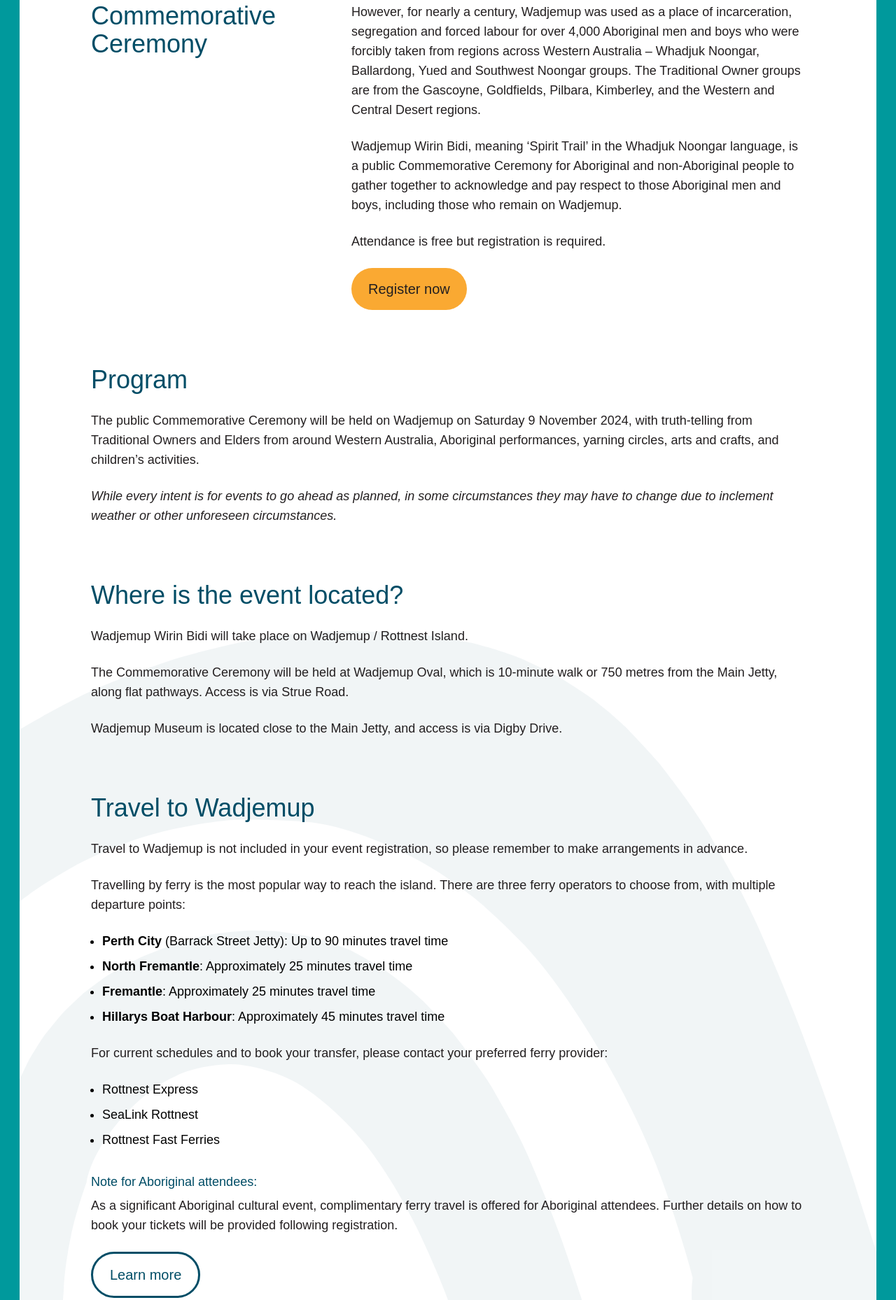
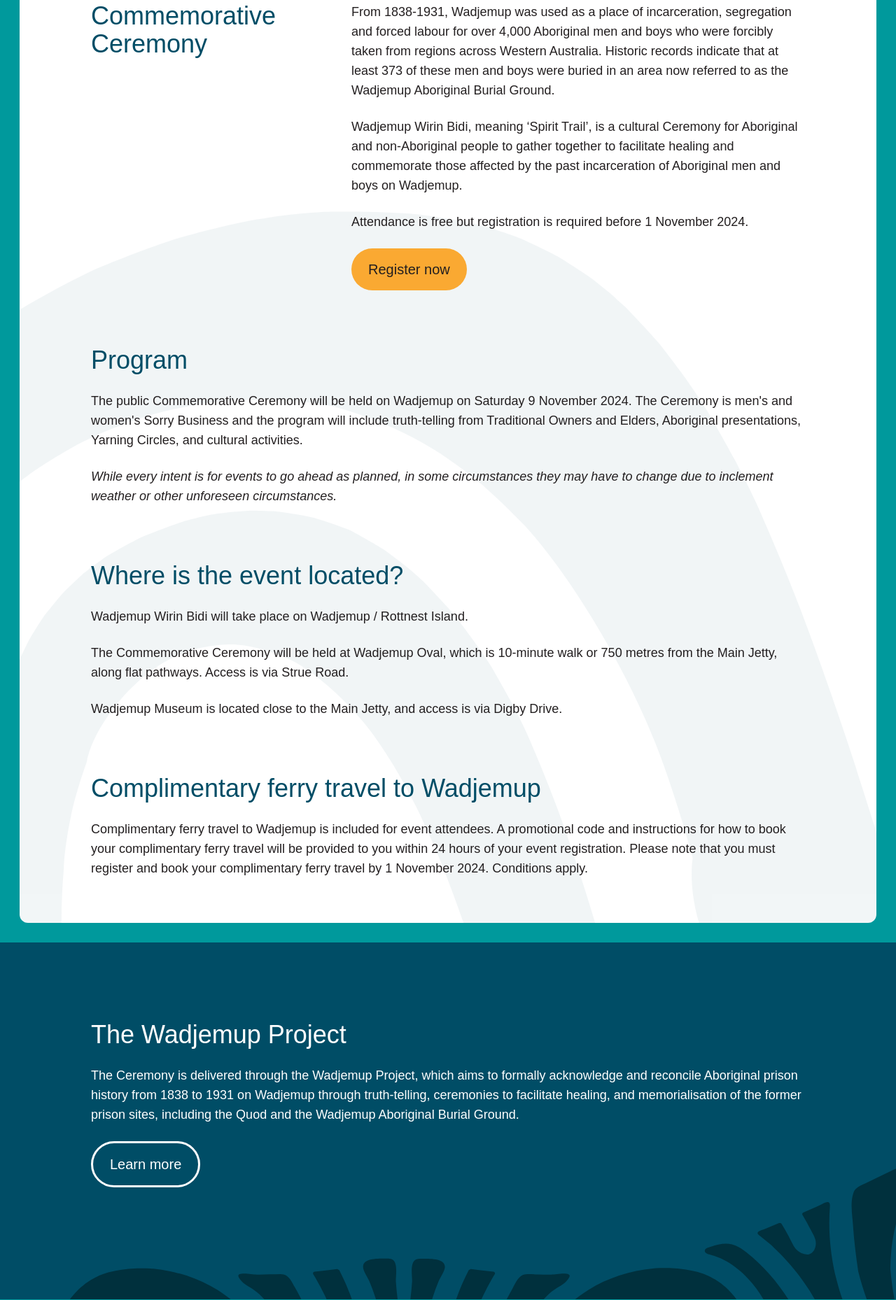
Before and after one commit to tomcbrennan/wadjemup-commemorative, a website: page index.html in a window 1280 px wide. Shown: the part 1517-3375 px from the top of the page at 70% size. Drawn offline with Linux system fonts and the light colour scheme; a script that the page names is missing; a small style sheet from the web is missing; a web font is replaced by a local one.

Commit message:
Update index.html
Edited intro, updated program, added registration deadline, added complimentary ferry travel.

```diff
--- a/index.html
+++ b/index.html
@@ -67,9 +67,9 @@
 							</div>
 							<div class="col-span-1 lg:col-span-2 block-content">
 								<p>The Whadjuk Noongar people are the Traditional Owners of Wadjemup / Rottnest Island, and their connection to the island is long, significant, and enduring.</p>
-								<p>However, for nearly a century, Wadjemup was used as a place of incarceration, segregation and forced labour for over 4,000 Aboriginal men and boys who were forcibly taken from regions across Western Australia – Whadjuk Noongar, Ballardong, Yued and Southwest Noongar groups. The Traditional Owner groups are from the Gascoyne, Goldfields, Pilbara, Kimberley, and the Western and Central Desert regions.</p>
-								<p>Wadjemup Wirin Bidi, meaning ‘Spirit Trail’ in the Whadjuk Noongar language, is a public Commemorative Ceremony for Aboriginal and non-Aboriginal people to gather together to acknowledge and pay respect to those Aboriginal men and boys, including those who remain on Wadjemup.</p>
-								<p>Attendance is free but registration is required.</p>
+								<p>From 1838-1931, Wadjemup was used as a place of incarceration, segregation and forced labour for over 4,000 Aboriginal men and boys who were forcibly taken from regions across Western Australia. Historic records indicate that at least 373 of these men and boys were buried in an area now referred to as the Wadjemup Aboriginal Burial Ground.</p>
+								<p>Wadjemup Wirin Bidi, meaning ‘Spirit Trail’, is a cultural Ceremony for Aboriginal and non-Aboriginal people to gather together to facilitate healing and commemorate those affected by the past incarceration of Aboriginal men and boys on Wadjemup.</p>
+								<p>Attendance is free but registration is required before 1 November 2024.</p>
 								<button hx-popup="wadjemup-wirin-bidi" class="btn">Register now</button>
 							</div>
 						</div>
@@ -77,7 +77,7 @@
 							<div class="flex flex-col gap-14 md:gap-20">
 								<div class="block-content">
 									<h2 class="text-brandCyan">Program</h2>
-									<p>The public Commemorative Ceremony will be held on Wadjemup on Saturday 9 November 2024, with truth-telling from Traditional Owners and Elders from around Western Australia, Aboriginal performances, yarning circles, arts and crafts, and children’s activities.</p>
+									<p>The public Commemorative Ceremony will be held on Wadjemup on Saturday 9 November 2024. The Ceremony is men's and women's Sorry Business and the program will include truth-telling from Traditional Owners and Elders, Aboriginal presentations, Yarning Circles, and cultural activities.</p>
 									<p class="font-light italic">While every intent is for events to go ahead as planned, in some circumstances they may have to change due to inclement weather or other unforeseen circumstances.</p>
 								</div>
 								<div class="block-content">
@@ -87,26 +87,8 @@
 									<p>Wadjemup Museum is located close to the Main Jetty, and access is via Digby Drive.</p>
 								</div>
 								<div class="block-content">
-									<h3 class="is-h2 text-brandCyan">Travel to Wadjemup</h3>
-									<p>Travel to Wadjemup is not included in your event registration, so please remember to make arrangements in advance.</p>
-									<p>Travelling by ferry is the most popular way to reach the island. There are three ferry operators to choose from, with multiple departure points:</p>
-									<ul>
-										<li><strong>Perth City</strong> (Barrack Street Jetty): Up to 90 minutes travel time</li>
-										<li><strong>North Fremantle</strong>: Approximately 25 minutes travel time</li>
-										<li><strong>Fremantle</strong>: Approximately 25 minutes travel time</li>
-										<li><strong>Hillarys Boat Harbour</strong>: Approximately 45 minutes travel time</li>
-									</ul>
-									<p>For current schedules and to book your transfer, please contact your preferred ferry provider:</p>
-									<ul>
-										<li>Rottnest Express</li>
-										<li>SeaLink Rottnest</li>
-										<li>Rottnest Fast Ferries</li>
-									</ul>
-									<div class="flex flex-col gap-1.5 mt-2">
-										<h4 class="!text-brandCyan !text-lg">Note for Aboriginal attendees:</h4>
-										<p>As a significant Aboriginal cultural event, complimentary ferry travel is offered for Aboriginal attendees. Further details on how to book your tickets will be provided following registration.</p>
-									</div>
-									<a href="https://www.rottnestisland.com/visit/getting-here/by-ferry" target="_blank" class="btn btn-outline">Learn more</a>
+									<h3 class="is-h2 text-brandCyan">Complimentary ferry travel to Wadjemup</h3>
+									<p>Complimentary ferry travel to Wadjemup is included for event attendees. A promotional code and instructions for how to book your complimentary ferry travel will be provided to you within 24 hours of your event registration. Please note that you must register and book your complimentary ferry travel by 1 November 2024. Conditions apply.</p>
 								</div>
 							</div>
 						</div>
@@ -155,17 +137,6 @@
 								</div>
 								<div class="accordion w-full space-y-1 md:space-y-2">
 									<div class="accordion-header cursor-pointer bg-transparent rounded-xl md:rounded-2xl !bg-brandCyan text-white font-body p-4 md:p-6 flex gap-6 md:gap-10 items-center justify-between duration-300">
-										<h4 class="max-md:text-lg text-white">Will there be food and drinks available at the ceremony?</h4>
-										<img src="media/arrow-down.svg" alt="Arrow Down" class="shrink-0 duration-300 max-md:w-5" />
-									</div>
-									<div class="accordion-content">
-										<div class="px-1 md:px-2 py-3 block-content">
-											<p>Yes, drinking water, tea, coffee and lunch will be provided.</p>
-										</div>
-									</div>
-								</div>
-								<div class="accordion w-full space-y-1 md:space-y-2">
-									<div class="accordion-header cursor-pointer bg-transparent rounded-xl md:rounded-2xl !bg-brandCyan text-white font-body p-4 md:p-6 flex gap-6 md:gap-10 items-center justify-between duration-300">
 										<h4 class="max-md:text-lg text-white">Will there be health and support services available?</h4>
 										<img src="media/arrow-down.svg" alt="Arrow Down" class="shrink-0 duration-300 max-md:w-5" />
 									</div>
@@ -182,8 +153,7 @@
 									</div>
 									<div class="accordion-content">
 										<div class="px-1 md:px-2 py-3 block-content">
-											<p>No, ferry travel is not included in your event registration. Please remember to book your ferry tickets in advance.</p>
-											<p>As a significant Aboriginal cultural event, complimentary ferry travel is offered for Aboriginal attendees. Further details on how to book will be provided following registration.</p>
+											<p>Complimentary ferry travel is included for event attendees. Further details on how to book will be provided following registration. Please note that complimentary ferry travel must be booked by 1 November 2024 and conditions apply.</p>
 											<p>For more information on ferry services to the island, please <a href="https://rottnestisland.com/byferry" target="_blank" class="underline">click here</a>.</p>
 										</div>
 									</div>
```
